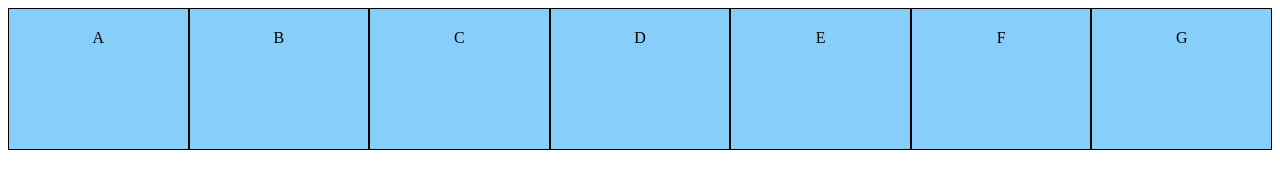
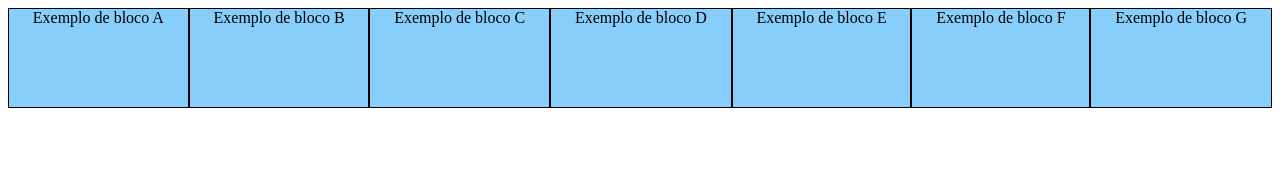
Before and after one commit to YgorCRVG/html-css-guanabaraa, a plain HTML site: page exercicios/ex-027/flex003/index.html in a window 1280 px wide. Drawn offline with Linux system fonts and the light colour scheme.

Commit message:
criei ex 003

```diff
--- a/exercicios/ex-027/flex003/index.html
+++ b/exercicios/ex-027/flex003/index.html
@@ -7,29 +7,28 @@
     <style>
         .container {
             background-color: lightsalmon;
+            height: 100px;
             display: flex;
+            flex-flow: row wrap;
         }
 
         .item {
             background-color: lightskyblue;
-            flex: auto;
-            width: 200px;
-            height: 100px;
-            padding: 20px;
             border: 1px solid black;
             text-align: center;
+            flex: auto;
         }
     </style>
 </head>
 <body>
     <div class="container">
-        <div class="item">A</div>
-        <div class="item">B</div>
-        <div class="item">C</div>
-        <div class="item">D</div>
-        <div class="item">E</div>
-        <div class="item">F</div>
-        <div class="item">G</div>
+        <div class="item">Exemplo de bloco A</div>
+        <div class="item">Exemplo de bloco B</div>
+        <div class="item">Exemplo de bloco C</div>
+        <div class="item">Exemplo de bloco D</div>
+        <div class="item">Exemplo de bloco E</div>
+        <div class="item">Exemplo de bloco F</div>
+        <div class="item">Exemplo de bloco G</div>
     </div>
 </body>
 </html>
```
